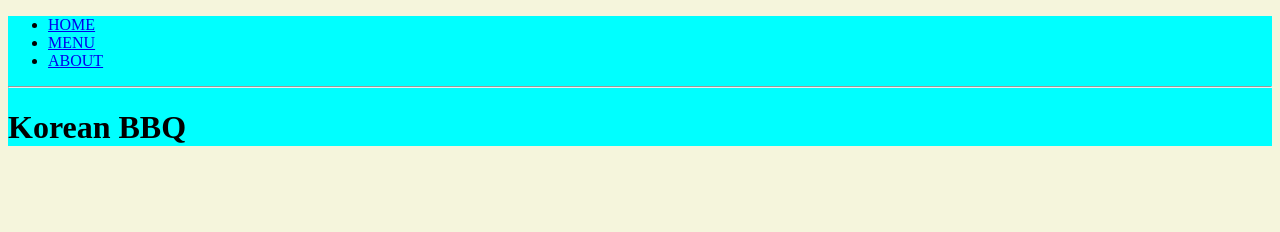
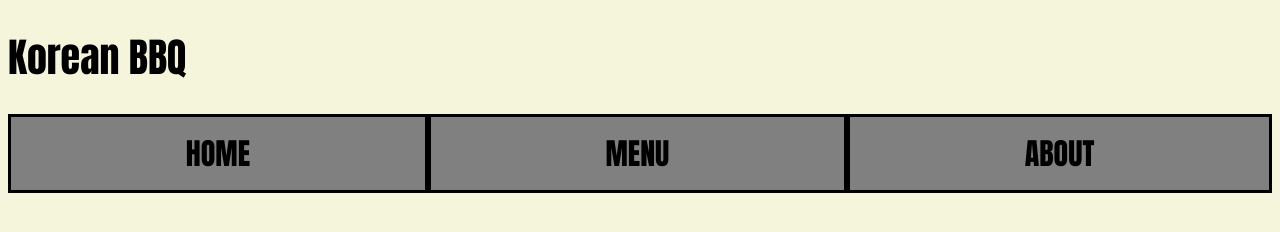
Before and after one commit to Seogull/kbbq-website, a plain HTML site: page menu.html in a window 1280 px wide. Drawn offline with Linux system fonts and the light colour scheme.

Commit message:
Navigation bar, changed font, color, hover effects, on hyperlink tag

```diff
--- a/menu.html
+++ b/menu.html
@@ -6,15 +6,12 @@
     </head>
     <body class="body">
         <header class="main-header">
-            <nav>
-                <ul>
-                    <li><a href="index.html">HOME</a></li>
-                    <li><a href="menu.html">MENU</a></li>
-                    <li><a href="about.html">ABOUT</a></li>
-                </ul>
-            </nav>
-            <hr>
             <h1>Korean BBQ</h1>
+            <div class = "navbar">
+                <a href="index.html">HOME</a>
+                <a href="menu.html">MENU</a>
+                <a href="about.html">ABOUT</a>
+            </div>
         </header>
         <section></section>
     </body>
--- a/styles.css
+++ b/styles.css
@@ -1,5 +1,5 @@
 .main-header{
-    background-color: aqua;
+	font-size: 20px;
 }
 .body{
     background-color: beige;
@@ -8,19 +8,31 @@
     background-image: url("9292-korean-bbq1.jpg");
 }
 .navbar{
-    background-color: #CCCCCC;
-	overflow: hidden;
-	width: 700px;
-	margin: auto;
-
+    background-color: gray;
+	display: flex;
+	justify-content: center;
 }
 
 .navbar a{
-    float: left;
 	color: black;
-	text-align: center;
-	padding: 14px 16px;
+	display: flex;
+	flex-grow: 1;
+	padding: 14px;
 	text-decoration: none;
-	font-size: 20px;
-    margin:auto;
+	font-size: 30px;
+	border: solid;
+	justify-content: center;
+	transition-duration: 0.3s;
 }
+.navbar a:last-child{
+	border-right: solid;
+}
+
+.navbar :hover{
+	background-color: black;
+	color: white;
+}
+
+html{
+	font-family: Impact, Haettenschweiler, 'Arial Narrow Bold', sans-serif;
+}
```
Also changed, not shown: index.html (+0 -1 lines).
